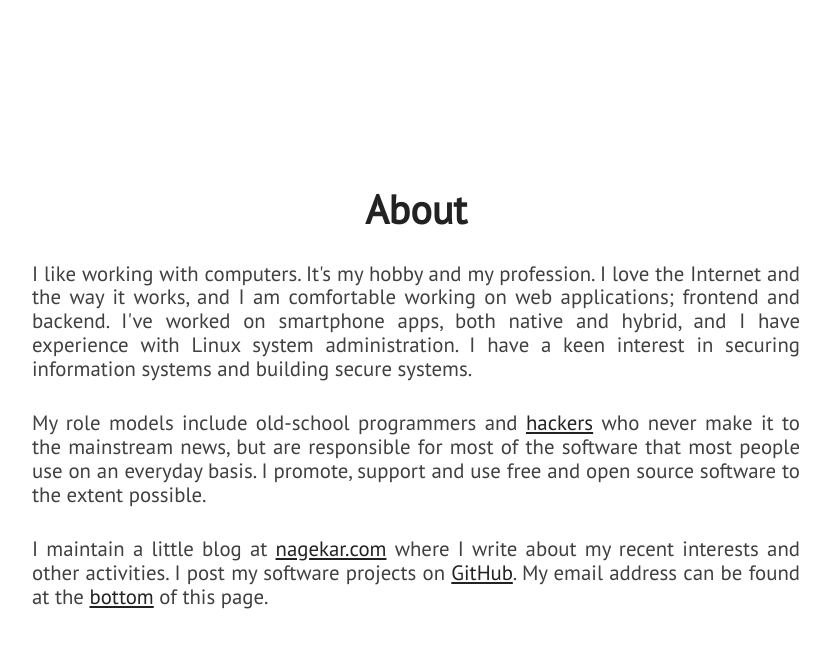
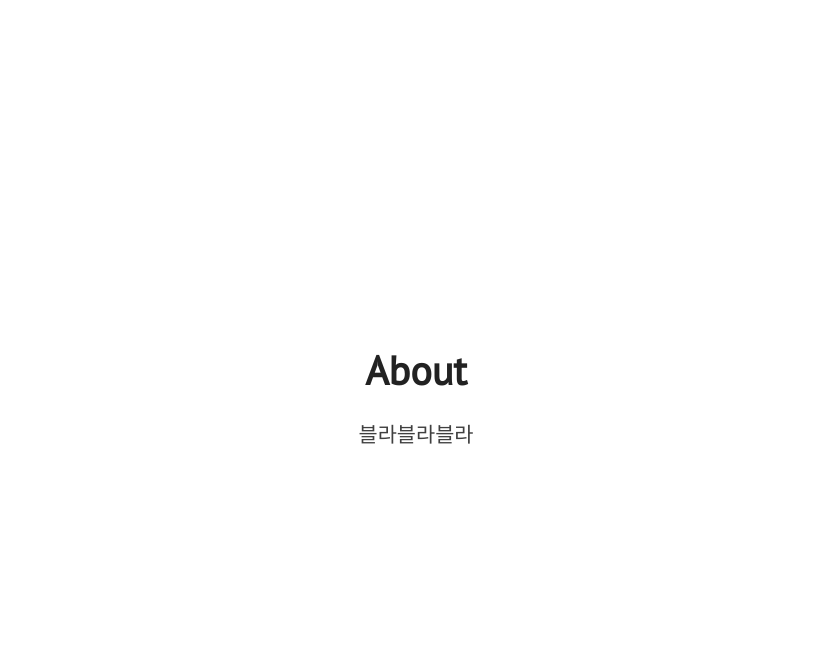
Before and after one commit to SHU-Webbb/SHU-Webbb.github.io, a Jekyll site: the page built from index.html, in a window 1280 px wide and 900 px high, scrolled down 1018 px. Shown: the top 648 px of the window, without its empty margins (224-1054 px from the left). Built offline with Jekyll 4.4.1, drawn with Linux system fonts in a browser that asks for light colours; nearby versions of some CDN libraries.

Commit message:
Update about.html

```diff
--- a/_includes/about.html
+++ b/_includes/about.html
@@ -3,13 +3,12 @@
         <div id="about-text">
             <div class="section-heading">About</div>
             <p class="paragraph-text justify-text">
-                I like working with computers. It's my hobby and my profession. I love the Internet and the way it works, and I am comfortable working on web applications; frontend and backend. I've worked on smartphone apps, both native and hybrid, and I have experience with Linux system administration. I have a keen interest in securing information systems and building secure systems.
+                블라블라블라
             </p>
             <p class="paragraph-text justify-text">
-                My role models include old-school programmers and <a href="https://stallman.org/articles/on-hacking.html">hackers</a> who never make it to the mainstream news, but are responsible for most of the software that most people use on an everyday basis. I promote, support and use free and open source software to the extent possible.
+
             </p>
             <p class="paragraph-text justify-text">
-                I maintain a little blog at <a href="{{ site.blog_url }}">nagekar.com</a> where I write about my recent interests and other activities. I post my software projects on <a href="https://github.com/{{ site.github_username }}">GitHub</a>. My email address can be found at the <span class="extra-link"><a href="#extra">bottom</a></span> of this page.
             </p>
         </div>
     </section>
```
